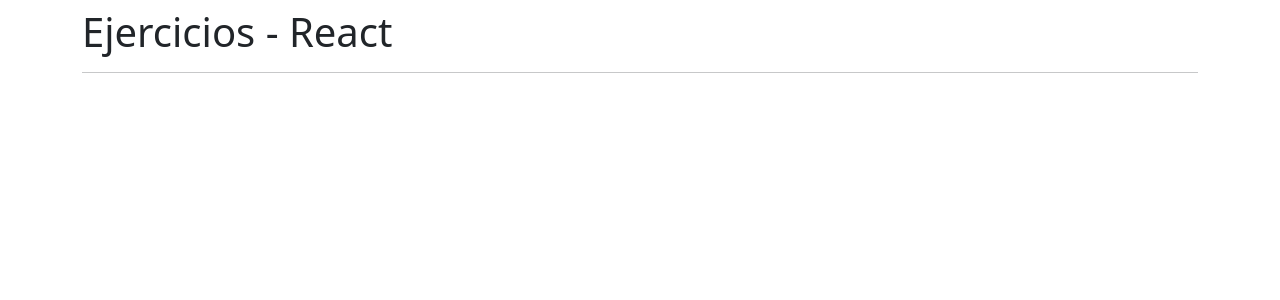
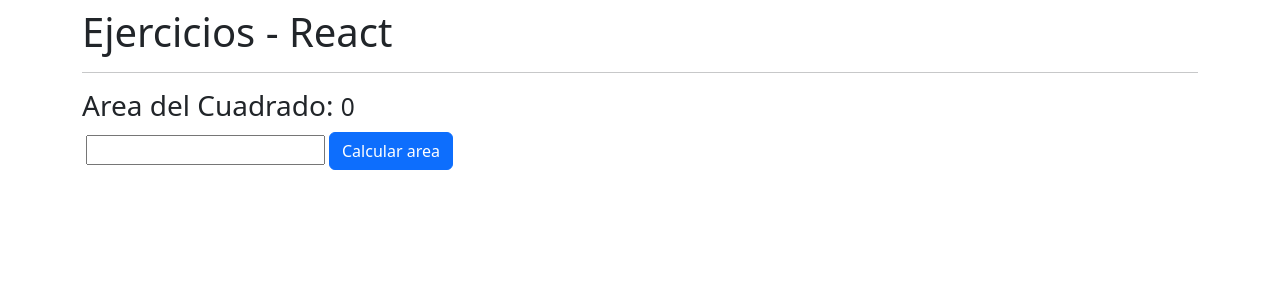
Before and after one commit to crismi16/Tarea1-A.M., a React (Create React App) app: page / in a window 1280 px wide. Shown: the top 300 px of the page. Built offline with nearby package versions, Linux system fonts and the light colour scheme.

Commit message:
añadido

```diff
--- a/src/App.tsx
+++ b/src/App.tsx
@@ -1,12 +1,15 @@
+import { AreaCuadrado } from "./components/AreaCuadrado";
+
+// import { Acumulador } from "./components/Acumulador";
 
 const App = () =>{
   return(
     <div className='mt-2'>
       <h1>Ejercicios - React</h1>
       <hr/>
-      {/* <AreaC/> */}
+      <AreaCuadrado/>
+      {/* <Acumulador/> */}
     </div>
   )
 }
-//Exportando el componente a todo el proyecto
 export default App;
--- /dev/null
+++ b/src/components/Acumulador.tsx
@@ -0,0 +1,15 @@
+import { useCounter } from '../hooks/useCounter';
+
+export const Acumulador = () => {
+    let inicial: number = 0;
+    const {valor,contador} = useCounter(inicial);
+
+  return (
+    <div>
+        <h3>Acumulador <small>{valor}</small></h3>
+        <button className="btn btn-primary" onClick={()=>contador(5)}>+5</button>
+            &nbsp;
+            <button className="btn btn-primary" onClick={()=>contador(-5)}>-5</button>
+    </div>
+  )
+}
--- a/src/components/AreaCuadrado.tsx
+++ b/src/components/AreaCuadrado.tsx
@@ -0,0 +1,19 @@
+import { useState } from "react";
+
+export const AreaCuadrado = () => {
+
+    const [area,setValor] = useState(0);
+    let lado : number = 5;
+    const areaCuadrado = (lado = 0) =>{
+        setValor(lado*lado)
+    }
+
+  return (
+    <div>
+        <h3>Area del Cuadrado: <small>{area}</small></h3>
+        <input type="text" className='input m-1' id='side'/>
+        <button className="btn btn-primary" onClick={()=>areaCuadrado(lado)}>Calcular area</button>
+
+    </div>
+  )
+}
```
Also changed, not shown: src/hooks/useCounter.tsx (added, +14 -0 lines).
